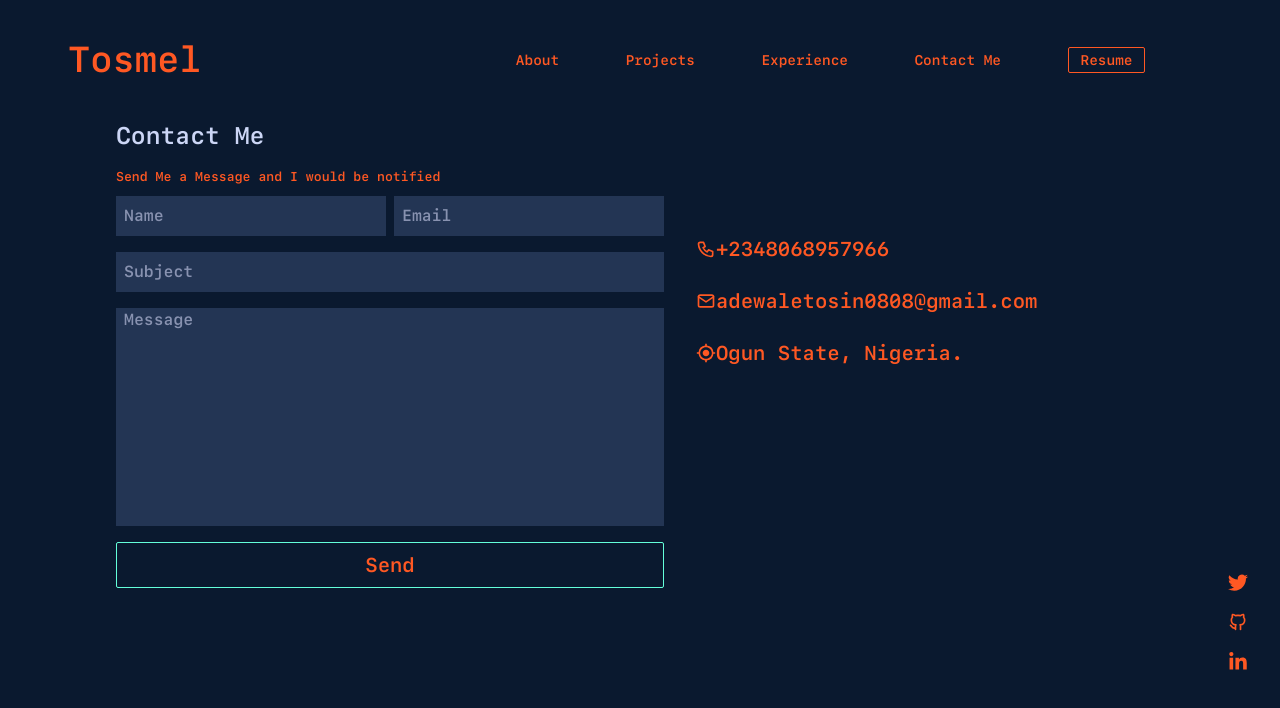
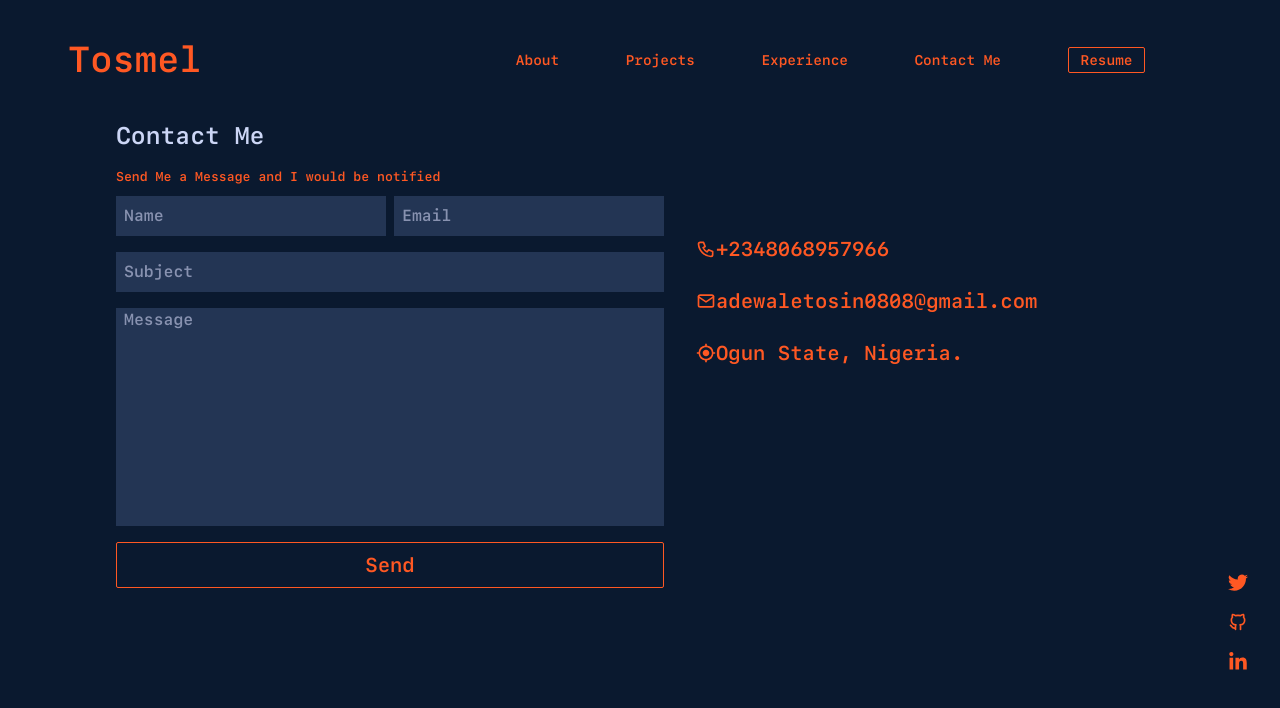
Before and after one commit to Tosmel2/TosinAdewale, a React (Create React App) app: page /contact in a window 1280 px wide. Shown: the top 708 px of the page. Built offline with nearby package versions, Linux system fonts and the light colour scheme.

Commit message:
porfolio website with React JS styled with Tailwind CSS

```diff
--- a/src/Components/Contact.js
+++ b/src/Components/Contact.js
@@ -61,7 +61,7 @@ const Contact = ({ show }) => {
               name="name"
               placeholder="Name"
               className="my-2 py-2 bg-[#233554] w-full sm:w-1/2 placeholder:pl-2 placeholder:text-sub sm:mr-2"
-              {...register("name", { required: true, maxLength: 10 })}
+              {...register("name", { required: true, maxLength: 20 })}
             />
             {errors.name && <small style={{color:'red'}}>Please check the Name</small>}
             <input
@@ -94,7 +94,7 @@ const Contact = ({ show }) => {
           {errors.message && <small style={{color:'red'}}>Please enter message</small>}
           <motion.button
             type="submit"
-            className="border-[#64ffda] px-3 py-2 my-2 items-start border rounded-sm hover:bg-[#233554] text-xl font-thin"
+            className="border-[#FF5823] px-3 py-2 my-2 items-start border rounded-sm hover:bg-[#233554] text-xl font-thin"
             variants={item}
           >
             Send
```
